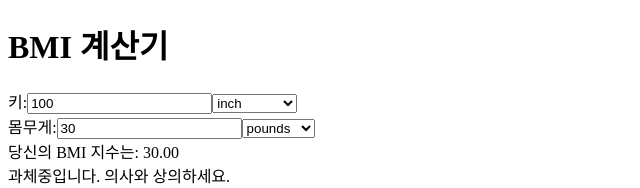
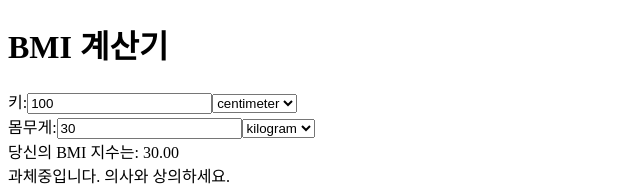
Before and after one commit to react-study-lalala/bmi-calculator, a React (Create React App) app: page / in a window 1280 px wide. Shown: the top 188 px of the page, without its empty margins (0-640 px from the left). Built offline with nearby package versions, Linux system fonts and the light colour scheme.

Commit message:
디폴트값 설정 오류 수정

```diff
--- a/src/App.tsx
+++ b/src/App.tsx
@@ -60,10 +60,11 @@ export default function App() {
           id="height-type"
           name="height-type"
           data-testid="height-type"
+          value={heightType}
           onChange={(e) => setHeightType(e.target.value as HeightType)}
         >
           {Object.values(HeightType).map((value) => (
-            <option key={value} value={value} defaultValue={heightType}>
+            <option key={value} value={value}>
               {value}
             </option>
           ))}
@@ -83,10 +84,11 @@ export default function App() {
           id="weight-type"
           name="weight-type"
           data-testid="weight-type"
+          value={weightType}
           onChange={(e) => setWeightType(e.target.value as WeightType)}
         >
           {Object.values(WeightType).map((value) => (
-            <option key={value} value={value} defaultValue={weightType}>
+            <option key={value} value={value}>
               {value}
             </option>
           ))}
```
